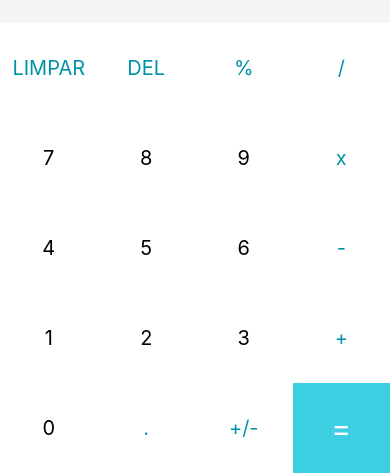
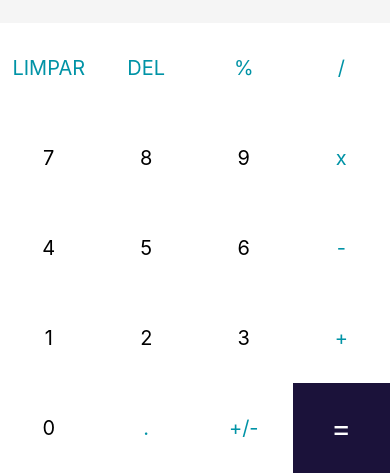
Before and after one commit to 33-42/Atividade-1-calculadora, a React Native app in the folder Calculadora/: screen / in a window 390 px wide. Shown: the part 371-844 px from the top of the page. Built offline with nearby package versions, Linux system fonts and the light colour scheme.

Commit message:
Alteração da cor do botão =.

```diff
--- a/Calculadora/App.js
+++ b/Calculadora/App.js
@@ -73,7 +73,7 @@
 
         {buttons.map((button) =>
           button === '=' ? // Mapeamento do botão =
-        <TouchableOpacity onPress={() => handleInput(button)} key={button} style={[styles.button, {backgroundColor: '#3dd0e3'}]}>
+        <TouchableOpacity onPress={() => handleInput(button)} key={button} style={[styles.button, {backgroundColor: '#1b123a'}]}>
           <Text style={[styles.textButton, {color: "white", fontSize: 30}]}>{button}</Text>
         </TouchableOpacity>
           : // Mapeamento dos outros botões
```
